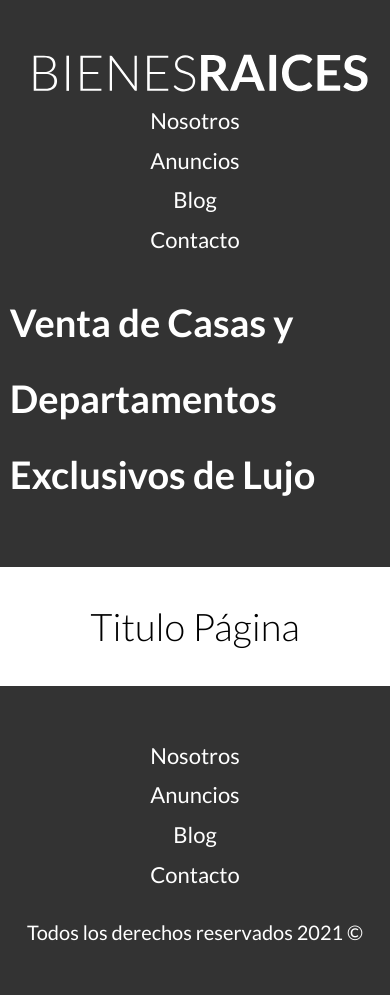
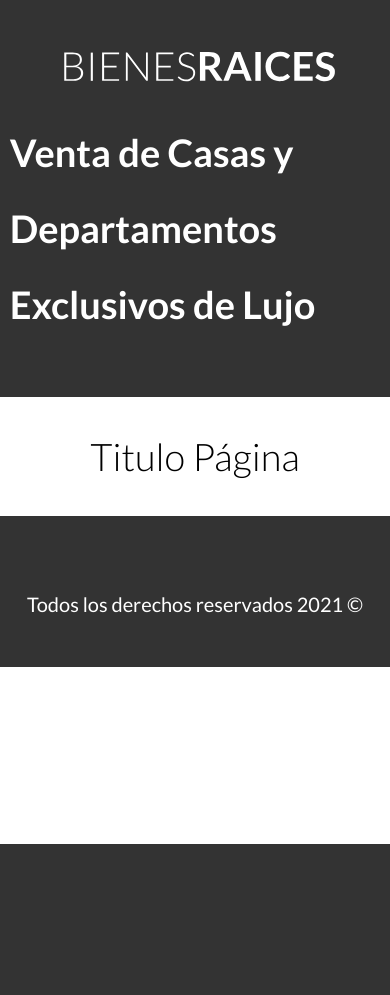
Before and after one commit to zSupAnonymo/bienesraices, a PHP site: page /base.html in a window 390 px wide. After the commit the page ends 844 px from the top, so only its background shows below. Run offline with PHP 8.4, Linux system fonts and the light colour scheme.

Commit message:
responsive nav

```diff
--- a/build/css/app.css
+++ b/build/css/app.css
@@ -480,6 +480,7 @@ h4 {
 .barra {
   display: flex;
   flex-direction: column;
+  align-items: center;
   padding-top: 3rem;
 }
 @media (min-width: 768px) {
@@ -489,6 +490,9 @@ h4 {
   }
 }
 
+.navegacion {
+  display: none;
+}
 @media (min-width: 768px) {
   .navegacion {
     display: flex;
@@ -510,6 +514,15 @@ h4 {
   .navegacion a:last-of-type {
     margin-right: 0;
   }
+}
+
+@media (min-width: 768px) {
+  .mobile-menu {
+    display: none;
+  }
+}
+.mobile-menu img {
+  width: 5rem;
 }
 
 @media (min-width: 768px) {
--- a/index.html
+++ b/index.html
@@ -15,6 +15,10 @@
                 <a href="/">
                     <img src="build/img/logo.svg" alt="Logotipo de bienes raices">
                 </a>
+
+                <div class="mobile-menu">
+                    <img src="build/img/barras.svg" alt="icono menu responsive">
+                </div>
 
                 <nav class="navegacion">
                     <a href="nosotros.html">Nosotros</a>
--- a/src/scss/layout/_navegacion.scss
+++ b/src/scss/layout/_navegacion.scss
@@ -1,6 +1,7 @@
 .barra {
     display: flex;
     flex-direction: column;
+    align-items: center;
     padding-top: 3rem;
     @include tablet {
         flex-direction: row;
@@ -10,6 +11,7 @@
 
 .navegacion {
 
+    display: none;
     @include tablet {
         display: flex;
         align-items: center;
@@ -31,3 +33,15 @@
         }
     }
 }
+
+// MENU RESPONSIVE
+.mobile-menu {
+
+    @include tablet {
+        display: none;
+    }
+
+    img {
+        width: 5rem;
+    }
+}
```
